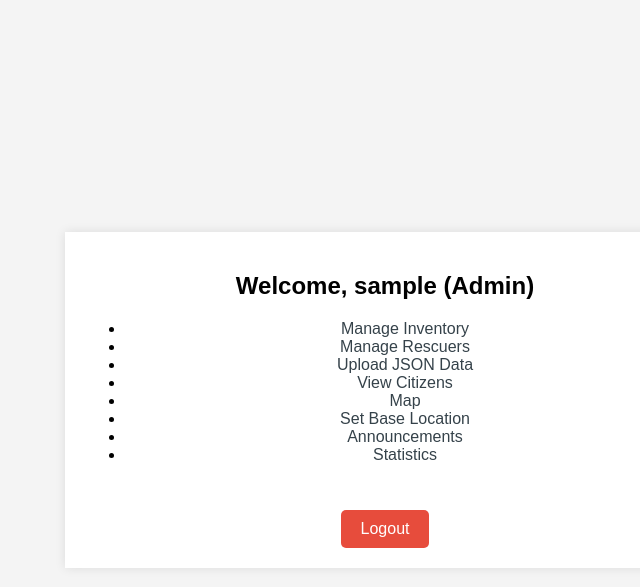
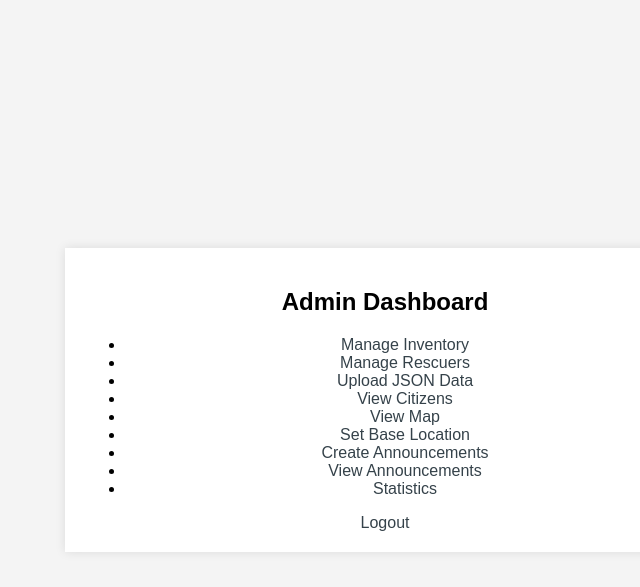
Before and after one commit to Louk4s/Web2024, a PHP site: page /dashboards/admin_dashboard.php in a window 1280 px wide. Shown: the top 587 px of the page, without its empty margins (255-895 px from the left). Run offline with PHP 8.4, Linux system fonts and the light colour scheme; the visitor is signed in with stand-in values (Sample User, id 1); some libraries are stand-ins or nearby versions.

Commit message:
admin functionalities

```diff
--- a/dashboards/admin_dashboard.php
+++ b/dashboards/admin_dashboard.php
@@ -5,7 +5,6 @@ if (!isset($_SESSION['username']) || $_SESSION['role'] != 'admin') {
     exit();
 }
 ?>
-
 <!DOCTYPE html>
 <html lang="en">
 <head>
@@ -13,36 +12,25 @@ if (!isset($_SESSION['username']) || $_SESSION['role'] != 'admin') {
     <meta name="viewport" content="width=device-width, initial-scale=1.0">
     <title>Admin Dashboard</title>
     <link rel="stylesheet" href="../style/styles.css">
-    <link rel="stylesheet" href="https://unpkg.com/leaflet@1.7.1/dist/leaflet.css" />
 </head>
 <body>
-<div class="container">
-<h2>Welcome, <?php echo $_SESSION['username']; ?> (Admin)</h2>
+<div class="container centered">
+    <h2>Admin Dashboard</h2>
 
     <!-- Admin menu -->
-    <ul>
+    <ul class="admin-menu">
         <li><a href="../actions/manage_inventory.php">Manage Inventory</a></li>
         <li><a href="../actions/manage_rescuers.php">Manage Rescuers</a></li>
         <li><a href="../actions/upload_json.php">Upload JSON Data</a></li>
         <li><a href="../actions/manage_citizens.php">View Citizens</a></li>
-        <li><a href="javascript:void(0)" id="viewMapBtn">Map</a></li>
+        <li><a href="../dashboards/admin_map.php">View Map</a></li>
         <li><a href="../admin_map.php">Set Base Location</a></li>
-        <li><a href="../actions/announcements.php">Announcements</a></li>
+        <li><a href="../actions/create_announcement.php">Create Announcements</a></li>
+        <li><a href="../actions/view_announcements_admin.php">View Announcements</a></li>
         <li><a href="../actions/statistics.php">Statistics</a></li>
-
     </ul>
 
-    <a href="../logout.php" class="back-button">Logout</a>
-
-    <!-- Map container (Initially hidden) -->
-    <div id="mapContainer" style="display: none; margin-top: 20px;">
-        <div id="map" style="height: 500px;"></div>
-    </div>
+    <a href="../logout.php" class="logout">Logout</a>
 </div>
-
-<!-- External JavaScript -->
-<script src="https://unpkg.com/leaflet@1.7.1/dist/leaflet.js"></script>
-<script src="../scripts/admin_map.js"></script> <!-- Link  JS file -->
-
 </body>
 </html>
--- a/db_connect.php
+++ b/db_connect.php
@@ -1,9 +1,9 @@
 <?php
 $servername = "127.0.0.1";
 $db_username = "root";
-$db_password = "";
+$db_password = "root";
 $dbname = "disaster_database";
-$port = "3306"; // Specified port for MySQL
+$port = "3308"; // Specified port for MySQL
 
 // Create connection
 $conn = new mysqli($servername, $db_username, $db_password, $dbname, $port);
--- a/scripts/admin_map.js
+++ b/scripts/admin_map.js
@@ -1,12 +1,10 @@
 document.addEventListener('DOMContentLoaded', (event) => {
-    document.getElementById('viewMapBtn').addEventListener('click', function() {
-        var mapContainer = document.getElementById('mapContainer');
-        mapContainer.style.display = 'block'; // Show the map container
-
     // Fetch map data via AJAX
     fetch('../actions/fetch_map_data.php')
         .then(response => response.json())
         .then(data => {
+            console.log(data);  // Log to check data structure
+
             var baseLat = data.base.latitude;
             var baseLng = data.base.longitude;
             var rescuers = data.rescuers;
@@ -41,6 +39,7 @@ document.addEventListener('DOMContentLoaded', (event) => {
                             popupAnchor: [0, -20]
                         })
                     }).addTo(map);
+                    // Load details about the rescuer in the popup
                     marker.bindPopup('Rescuer: ' + rescuer.fullname);
                 }
             });
@@ -57,9 +56,9 @@ document.addEventListener('DOMContentLoaded', (event) => {
                         popupAnchor: [0, -20]
                     })
                 }).addTo(map);
+
                 marker.bindPopup(task.task_type.charAt(0).toUpperCase() + task.task_type.slice(1) + ' Task - Status: ' + task.status);
             });
         })
         .catch(error => console.error('Error fetching map data:', error));
 });
-});
--- a/scripts/map.js
+++ b/scripts/map.js
@@ -38,7 +38,7 @@ document.addEventListener('DOMContentLoaded', (event) => {
 
     // Add requests to the map
     requests.forEach(function(request) {
-        var marker = L.marker([request.latitude, request.longitude], {icon: L.icon({iconUrl: '../icons/request-icon.png'})});
+        var marker = L.marker([request.latitude, request.longitude], {icon: L.icon({iconUrl: '../icons/pending_request_icon.png'})});
         marker.bindPopup('Request: ' + request.description);
         requestLayer.addLayer(marker);
     });
@@ -46,7 +46,7 @@ document.addEventListener('DOMContentLoaded', (event) => {
     // Add offer markers (assuming offers are part of the requests data)
     requests.forEach(function(request) {
         if (request.type === 'offer') {
-            var marker = L.marker([request.latitude, request.longitude], {icon: L.icon({iconUrl: '../icons/offer-icon.png'})});
+            var marker = L.marker([request.latitude, request.longitude], {icon: L.icon({iconUrl: '../icons/pending_offer_icon.png'})});
             marker.bindPopup('Offer: ' + request.description);
             offerLayer.addLayer(marker);
         }
--- a/style/styles.css
+++ b/style/styles.css
@@ -377,3 +377,21 @@ select[multiple] {
     text-align: center; /* Center the button horizontally */
     margin-bottom: 20px; /* Adds space below the container */
 }
+
+.filter-controls {
+    margin: 10px 0;
+}
+
+.filter-controls label {
+    margin-right: 10px;
+}
+
+.back-button {
+    display: inline-block;
+    margin-top: 20px;
+    text-decoration: none;
+    color: white;
+    background-color: red;
+    padding: 10px 20px;
+    border-radius: 5px;
+}
```
Also changed, not shown: actions/view_trucks_inventory - Αντιγραφή.php (deleted, +0 -67 lines), dashboards/admin_map.php (added, +35 -0 lines), icons/offer-icon.png (added), icons/request-icon.png (added). Lines whose indentation alone changed are shown as unchanged.
